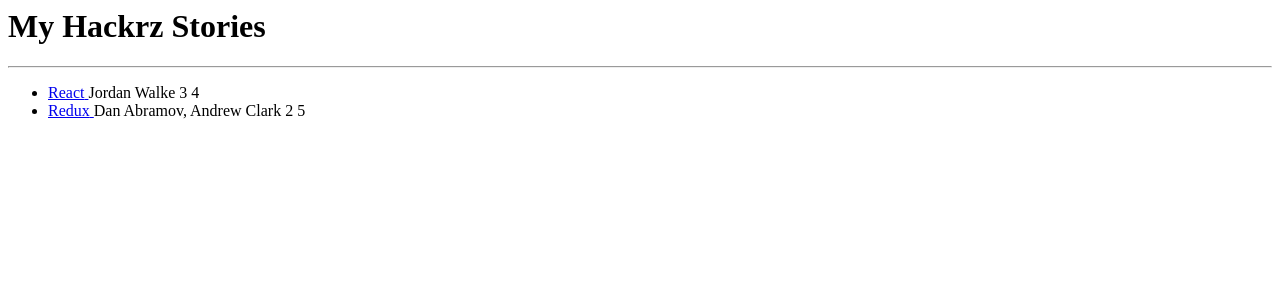
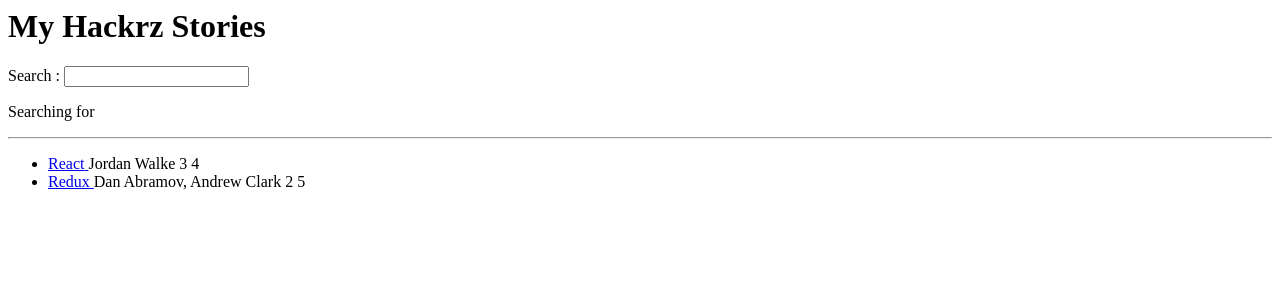
Before and after one commit to arief-github/the-road-to-learn-react, a React (Create React App) app: page / in a window 1280 px wide. Shown: the top 300 px of the page. Built offline with nearby package versions, Linux system fonts and the light colour scheme.

Commit message:
state v1 : basic state

```diff
--- a/src/App.js
+++ b/src/App.js
@@ -25,6 +25,7 @@
   return (
     <div>
       <h1> My Hackrz Stories </h1>
+      <Search />
       <hr />
       <List list={stories} />
     </div>
@@ -39,6 +40,25 @@
   </ul>
 );
 
+const Search = () => {
+  let searchTerm = '';
+
+  const handleChange = (event) => {
+    searchTerm = event.target.value;
+    console.log(searchTerm);
+  };
+
+  return (
+    <div>
+      <label htmlFor="search"> Search : </label>
+      <input id="search" type="text" onChange={handleChange} />
+      <p>
+        Searching for <strong>{searchTerm}</strong>
+      </p>
+    </div>
+  );
+};
+
 const Item = ({ item }) => (
   <li>
     <span>
```
